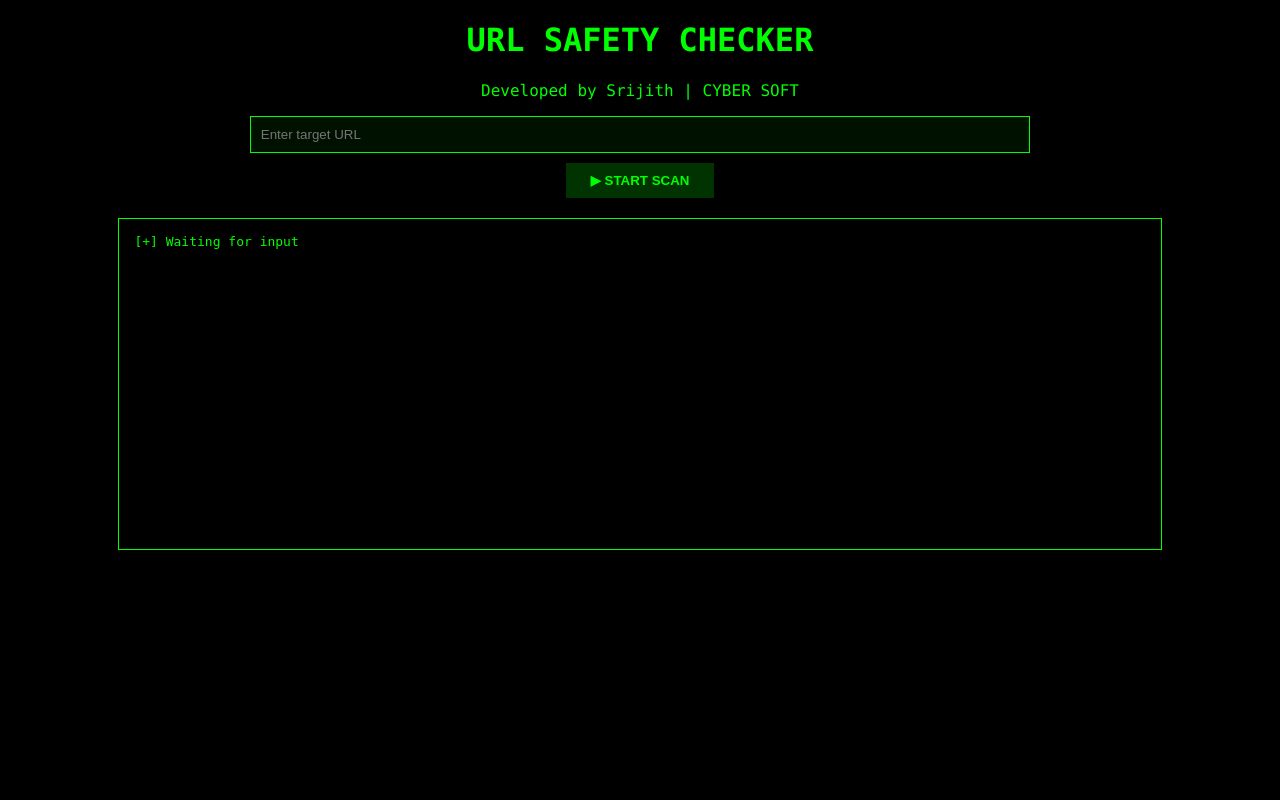
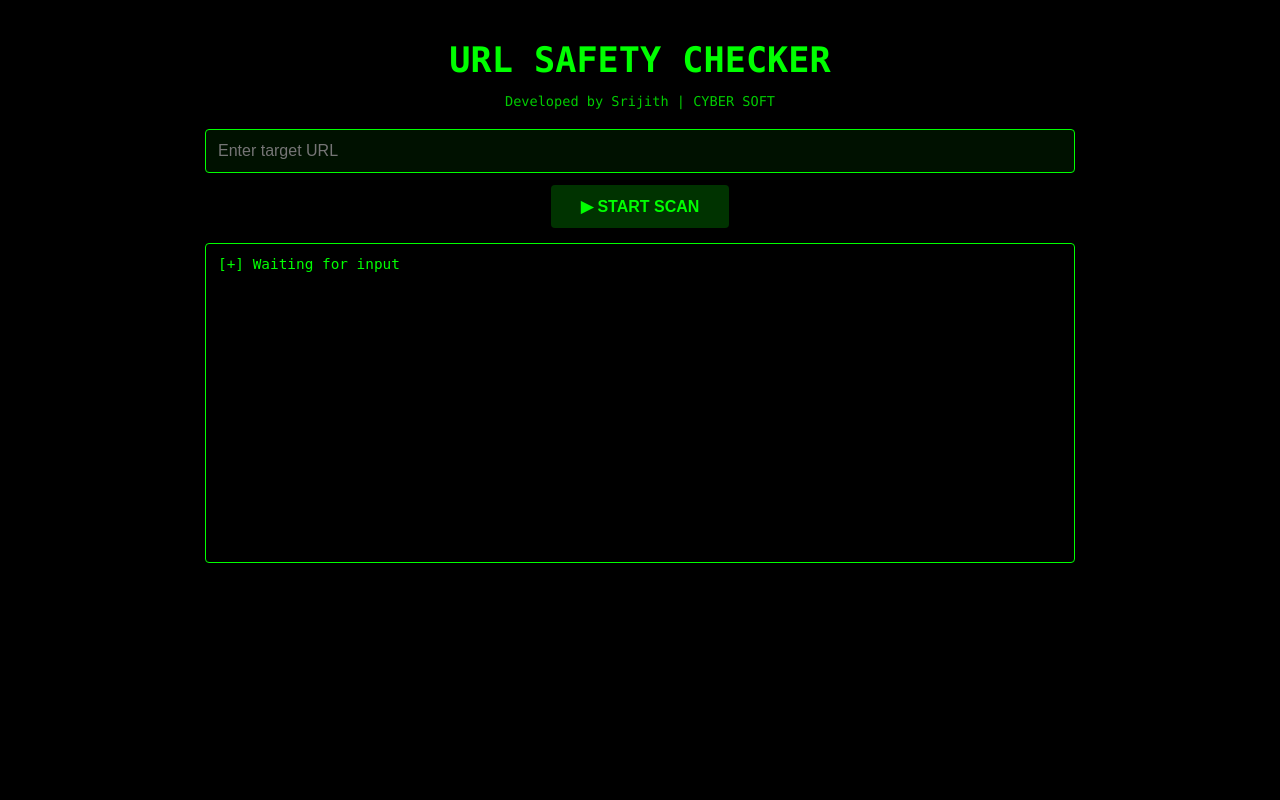
Before and after one commit to srijithit/phishing-link-detection-, a Flask app: page / in a window 1280 px wide. Run offline with Flask 3, Linux system fonts and the light colour scheme.

Commit message:
index.html

```diff
--- a/templates/index.html
+++ b/templates/index.html
@@ -1,69 +1,132 @@
 <!DOCTYPE html>
-<html>
+<html lang="en">
 <head>
+    <meta charset="UTF-8">
+    <meta name="viewport" content="width=device-width, initial-scale=1.0">
     <title>URL Safety Checker | DEV </> Srijith</title>
+
     <style>
+        * {
+            box-sizing: border-box;
+        }
+
         body {
-            background: black;
+            margin: 0;
+            background: #000;
             color: #00ff00;
             font-family: Consolas, monospace;
+            display: flex;
+            justify-content: center;
+            min-height: 100vh;
+        }
+
+        .container {
+            width: 100%;
+            max-width: 900px;
+            padding: 15px;
             text-align: center;
         }
+
+        h1 {
+            font-size: clamp(1.4rem, 5vw, 2.2rem);
+            margin-bottom: 5px;
+        }
+
+        p {
+            font-size: 0.85rem;
+            opacity: 0.8;
+            margin-bottom: 20px;
+        }
+
         input {
-            width: 60%;
-            padding: 10px;
+            width: 100%;
+            padding: 12px;
             background: #001100;
             color: #00ff00;
             border: 1px solid #00ff00;
+            font-size: 1rem;
+            outline: none;
+            border-radius: 4px;
         }
+
         button {
-            margin-top: 10px;
-            padding: 10px 25px;
+            width: 100%;
+            margin-top: 12px;
+            padding: 12px;
             background: #003300;
             color: #00ff00;
             border: none;
             font-weight: bold;
+            font-size: 1rem;
             cursor: pointer;
+            border-radius: 4px;
         }
+
+        button:active {
+            background: #005500;
+        }
+
         pre {
-            background: black;
+            margin-top: 15px;
+            background: #000;
             border: 1px solid #00ff00;
-            padding: 15px;
-            width: 80%;
-            height: 300px;
+            padding: 12px;
+            height: 260px;
             overflow-y: auto;
-            margin: 20px auto;
             text-align: left;
+            font-size: 0.85rem;
+            border-radius: 4px;
+        }
+
+        /* Desktop Enhancements */
+        @media (min-width: 768px) {
+            button {
+                width: auto;
+                padding: 12px 30px;
+            }
+
+            pre {
+                height: 320px;
+                font-size: 0.9rem;
+            }
         }
     </style>
 </head>
 <body>
 
-<h1>URL SAFETY CHECKER</h1>
-<p>Developed by Srijith | CYBER SOFT</p>
+<div class="container">
+    <h1>URL SAFETY CHECKER</h1>
+    <p>Developed by Srijith | CYBER SOFT</p>
 
-<input id="url" placeholder="Enter target URL">
-<br>
-<button onclick="scan()">▶ START SCAN</button>
+    <input id="url" placeholder="Enter target URL">
 
-<pre id="output">[+] Waiting for input</pre>
+    <button onclick="scan()">▶ START SCAN</button>
+
+    <pre id="output">[+] Waiting for input</pre>
+</div>
 
 <script>
 function scan() {
     const url = document.getElementById("url").value;
     const output = document.getElementById("output");
+
+    if (!url) {
+        output.textContent = "[-] TARGET URL REQUIRED";
+        return;
+    }
+
     output.textContent = "[*] Scanning...\n";
 
     fetch("/scan", {
         method: "POST",
-        headers: {"Content-Type": "application/json"},
-        body: JSON.stringify({url: url})
+        headers: { "Content-Type": "application/json" },
+        body: JSON.stringify({ url })
     })
     .then(res => res.json())
     .then(data => {
         output.textContent = data.logs.join("\n");
     })
-    .catch(err => {
+    .catch(() => {
         output.textContent = "[-] Scan failed";
     });
 }
```
